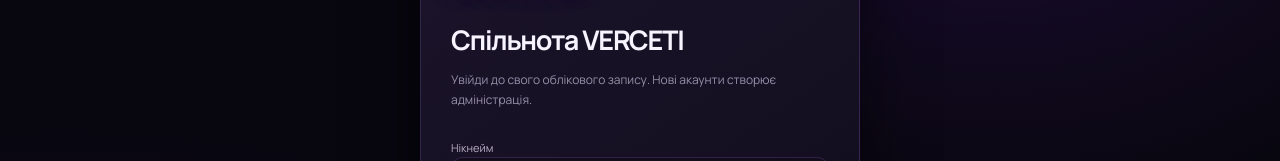
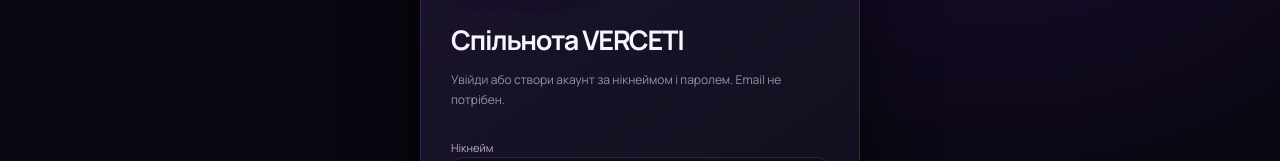
Before and after one commit to da09ni09l-dot/verceti, a Next.js app in the folder VERCETI-starter/verceti/: page /login in a window 1280 px wide. Shown: the part 189-350 px from the top of the page. Built offline with nearby package versions, Linux system fonts and the light colour scheme; no server answers.

Commit message:
Explain nickname-only signup on login page

```diff
--- a/VERCETI-starter/verceti/src/app/login/page.tsx
+++ b/VERCETI-starter/verceti/src/app/login/page.tsx
@@ -1,4 +1,3 @@
-
 import Link from "next/link";
 import LoginForm from "./login-form";
 
@@ -16,7 +15,7 @@ export default function LoginPage() {
         </h1>
 
         <p className="muted" style={{ fontSize: 12, lineHeight: 1.7 }}>
-          Увійди до свого облікового запису. Нові акаунти створює адміністрація.
+          Увійди або створи акаунт за нікнеймом і паролем. Email не потрібен.
         </p>
 
         <LoginForm />
```
